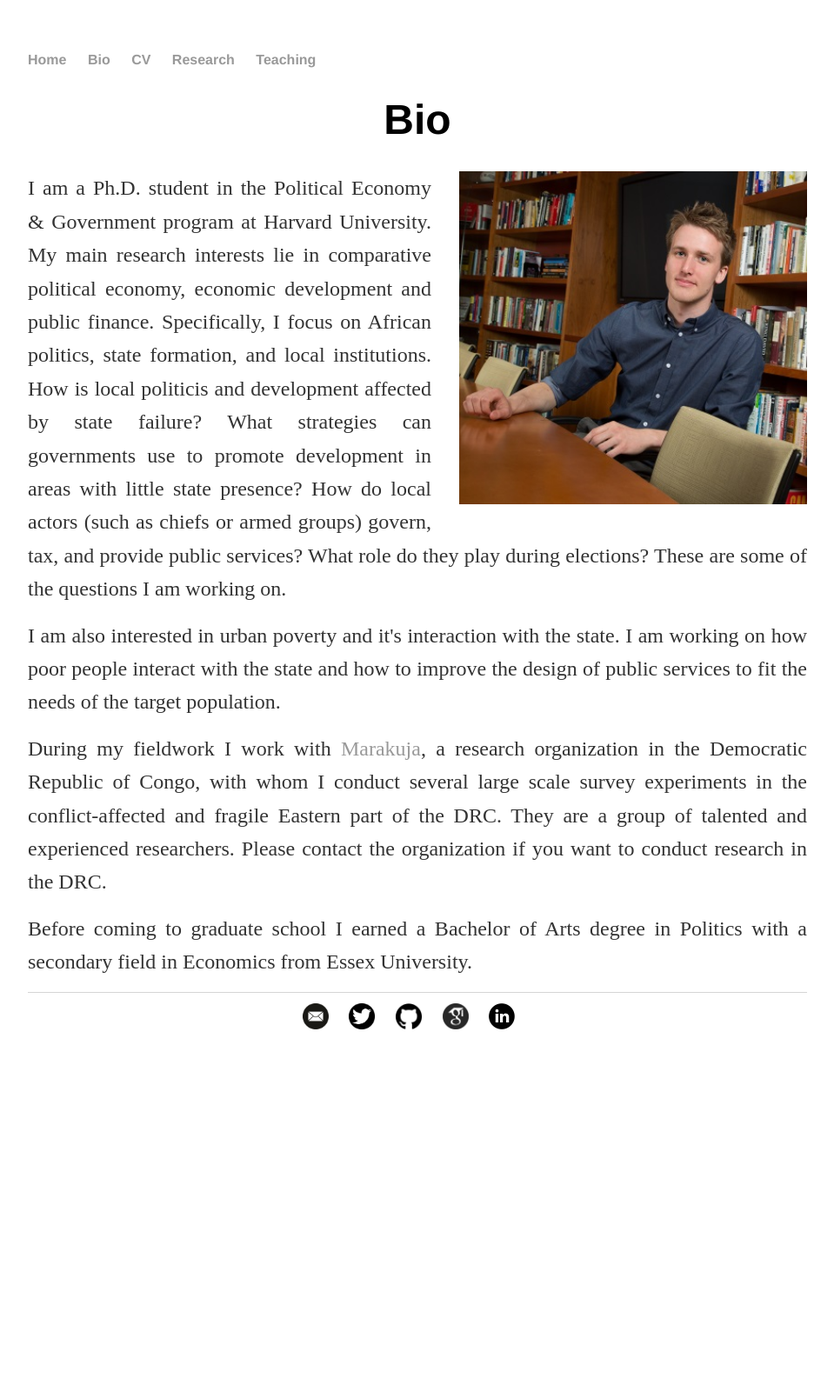
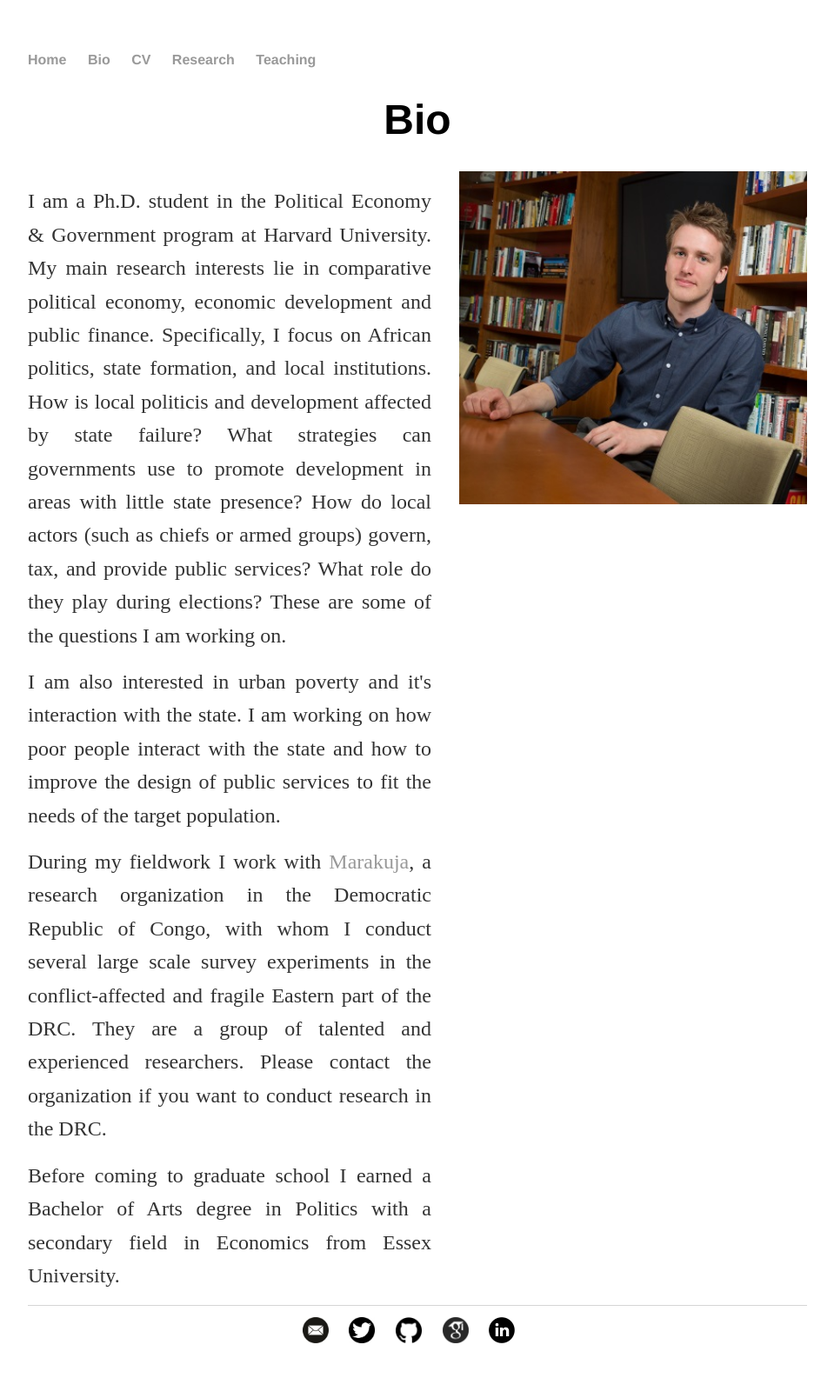
Before and after one commit to soeren-henn/soeren-henn.github.io, a Jekyll site: the page built from bio/index.html, in a window 1280 px wide. Shown: the whole page at 87% size, without its empty margins (160-1119 px from the left). Built offline with Jekyll 4.4.1, drawn with Linux system fonts in a browser that asks for light colours; before the commit the page ends 1247 px from its top, so only the background shows below that.

Commit message:
Update main.css

```diff
--- a/css/main.css
+++ b/css/main.css
@@ -62,7 +62,7 @@ ul.posts li {
 }
 
 .biotext {
-    min-width: 400px;
+    column-width: 400px;
 }
 
 .photo img {
```
